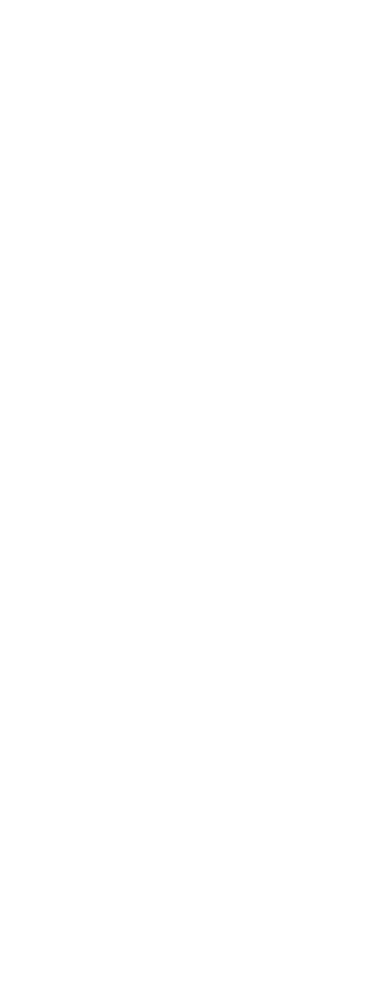
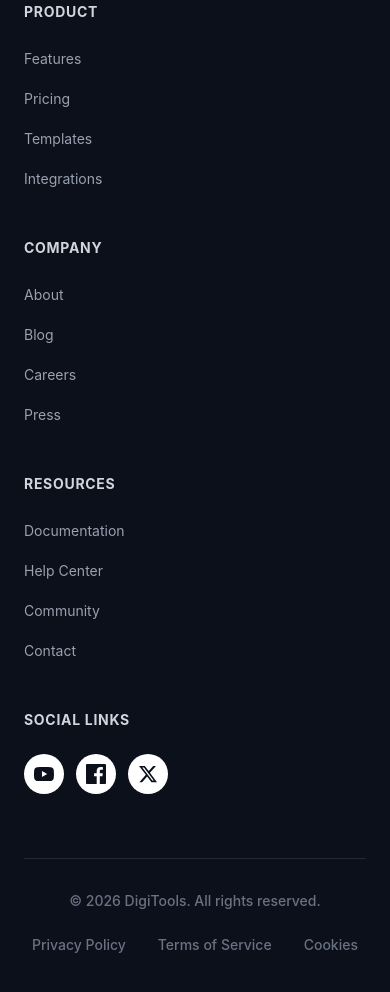
Before and after one commit to ahadunnobi/DigiTools, a React (Vite) app: page / in a window 390 px wide. Shown: the part 9880-10872 px from the top of the page. Before the commit the page ends 9616 px from the top, so only its background shows below. Built offline with nearby package versions, Linux system fonts and the light colour scheme.

Commit message:
footer added

```diff
--- a/src/App.jsx
+++ b/src/App.jsx
@@ -8,6 +8,7 @@
 import Steps from './components/Steps';
 import Pricing from './components/Pricing';
 import CTA from './components/CTA';
+import Footer from './components/Footer';
 
 function App() {
   const [cart, setCart] = useState([]);
@@ -29,6 +30,7 @@
         <Pricing />
         <CTA />
       </main>
+      <Footer />
       <ToastContainer />
     </div>
   )
--- /dev/null
+++ b/src/components/Footer.jsx
@@ -0,0 +1,92 @@
+import React from 'react';
+
+const Footer = () => {
+  const currentYear = new Date().getFullYear();
+
+  return (
+    <footer className="bg-[#0B101B] text-white pt-20 pb-10 px-6">
+      <div className="max-w-7xl mx-auto">
+        <div className="grid grid-cols-1 md:grid-cols-2 lg:grid-cols-12 gap-12 mb-16">
+          {/* Logo & Description */}
+          <div className="lg:col-span-4">
+            <a href="#" className="inline-block mb-6">
+              <span className="text-3xl font-black text-white tracking-tight">
+                DigiTools
+              </span>
+            </a>
+            <p className="text-gray-400 text-base leading-relaxed max-w-sm">
+              Premium digital tools for creators, professionals, and businesses.
+              Work smarter with our suite of powerful tools.
+            </p>
+          </div>
+
+          {/* Product Links */}
+          <div className="lg:col-span-2">
+            <h4 className="text-sm font-bold uppercase tracking-wider text-gray-300 mb-6">Product</h4>
+            <ul className="space-y-4">
+              <li><a href="#features" className="text-gray-400 hover:text-white transition-colors text-sm">Features</a></li>
+              <li><a href="#pricing" className="text-gray-400 hover:text-white transition-colors text-sm">Pricing</a></li>
+              <li><a href="#" className="text-gray-400 hover:text-white transition-colors text-sm">Templates</a></li>
+              <li><a href="#" className="text-gray-400 hover:text-white transition-colors text-sm">Integrations</a></li>
+            </ul>
+          </div>
+
+          {/* Company Links */}
+          <div className="lg:col-span-2">
+            <h4 className="text-sm font-bold uppercase tracking-wider text-gray-300 mb-6">Company</h4>
+            <ul className="space-y-4">
+              <li><a href="#" className="text-gray-400 hover:text-white transition-colors text-sm">About</a></li>
+              <li><a href="#" className="text-gray-400 hover:text-white transition-colors text-sm">Blog</a></li>
+              <li><a href="#" className="text-gray-400 hover:text-white transition-colors text-sm">Careers</a></li>
+              <li><a href="#" className="text-gray-400 hover:text-white transition-colors text-sm">Press</a></li>
+            </ul>
+          </div>
+
+          {/* Resources Links */}
+          <div className="lg:col-span-2">
+            <h4 className="text-sm font-bold uppercase tracking-wider text-gray-300 mb-6">Resources</h4>
+            <ul className="space-y-4">
+              <li><a href="#" className="text-gray-400 hover:text-white transition-colors text-sm">Documentation</a></li>
+              <li><a href="#" className="text-gray-400 hover:text-white transition-colors text-sm">Help Center</a></li>
+              <li><a href="#" className="text-gray-400 hover:text-white transition-colors text-sm">Community</a></li>
+              <li><a href="#" className="text-gray-400 hover:text-white transition-colors text-sm">Contact</a></li>
+            </ul>
+          </div>
+
+          {/* Social Links */}
+          <div className="lg:col-span-2">
+            <h4 className="text-sm font-bold uppercase tracking-wider text-gray-300 mb-6">Social Links</h4>
+            <div className="flex items-center gap-3">
+              <a href="#" className="h-10 w-10 bg-white rounded-full flex items-center justify-center text-[#0B101B] hover:bg-violet-400 hover:text-white transition-all transform hover:-translate-y-1">
+                <svg className="h-5 w-5" fill="currentColor" viewBox="0 0 24 24"><path d="M23.498 6.186a3.016 3.016 0 0 0-2.122-2.136C19.505 3.545 12 3.545 12 3.545s-7.505 0-9.377.505A3.017 3.017 0 0 0 .502 6.186C0 8.07 0 12 0 12s0 3.93.502 5.814a3.016 3.016 0 0 0 2.122 2.136c1.871.505 9.376.505 9.376.505s7.505 0 9.377-.505a3.015 3.015 0 0 0 2.122-2.136C24 15.93 24 12 24 12s0-3.93-.502-5.814zM9.545 15.568V8.432L15.818 12l-6.273 3.568z"/></svg>
+              </a>
+              <a href="#" className="h-10 w-10 bg-white rounded-full flex items-center justify-center text-[#0B101B] hover:bg-violet-400 hover:text-white transition-all transform hover:-translate-y-1">
+                <svg className="h-5 w-5" fill="currentColor" viewBox="0 0 24 24"><path d="M22.675 0h-21.35C.597 0 0 .597 0 1.326v21.348C0 23.403.597 24 1.325 24H12.82v-9.294H9.692v-3.622h3.128V8.413c0-3.1 1.893-4.788 4.659-4.788 1.325 0 2.463.099 2.795.143v3.24l-1.918.001c-1.504 0-1.795.715-1.795 1.763v2.313h3.587l-.467 3.622h-3.12V24h6.116c.73 0 1.325-.597 1.325-1.326V1.326C24 .597 23.403 0 22.675 0z"/></svg>
+              </a>
+              <a href="#" className="h-10 w-10 bg-white rounded-full flex items-center justify-center text-[#0B101B] hover:bg-violet-400 hover:text-white transition-all transform hover:-translate-y-1">
+                <svg className="h-5 w-5" fill="currentColor" viewBox="0 0 24 24"><path d="M18.244 2.25h3.308l-7.227 8.26 8.502 11.24H16.17l-5.214-6.817L4.99 21.75H1.68l7.73-8.835L1.254 2.25H8.134l4.713 6.231 5.397-6.231zm-1.161 17.52h1.833L7.084 4.126H5.117L17.083 19.77z"/></svg>
+              </a>
+            </div>
+          </div>
+        </div>
+
+        {/* Divider */}
+        <div className="h-px bg-white/10 w-full mb-8" />
+
+        {/* Bottom Bar */}
+        <div className="flex flex-col md:flex-row items-center justify-between gap-6">
+          <p className="text-gray-500 text-sm font-medium">
+            © {currentYear} DigiTools. All rights reserved.
+          </p>
+          <div className="flex items-center gap-8">
+            <a href="#" className="text-gray-500 hover:text-white transition-colors text-sm font-medium">Privacy Policy</a>
+            <a href="#" className="text-gray-500 hover:text-white transition-colors text-sm font-medium">Terms of Service</a>
+            <a href="#" className="text-gray-500 hover:text-white transition-colors text-sm font-medium">Cookies</a>
+          </div>
+        </div>
+      </div>
+    </footer>
+  );
+};
+
+export default Footer;
--- a/src/components/Hero.jsx
+++ b/src/components/Hero.jsx
@@ -9,8 +9,8 @@
         {/* Badge */}
         <div className="inline-flex items-center gap-2 px-4 py-2 bg-[#EBE7FE] text-[#6938EF] rounded-full text-sm font-semibold tracking-wide">
           <svg className="w-4 h-4" viewBox="0 0 24 24" fill="none" xmlns="http://www.w3.org/2000/svg">
-            <circle cx="12" cy="12" r="6" fill="currentColor"/>
-            <circle cx="12" cy="12" r="10" stroke="currentColor" strokeWidth="2" strokeOpacity="0.3"/>
+            <circle cx="12" cy="12" r="6" fill="currentColor" />
+            <circle cx="12" cy="12" r="10" stroke="currentColor" strokeWidth="2" strokeOpacity="0.3" />
           </svg>
           New AI-Powered Tools Available
         </div>
@@ -30,13 +30,15 @@
 
         {/* Actions */}
         <div className="flex flex-wrap items-center gap-4 pt-2">
-          <button className="px-8 py-3.5 bg-[#7F56D9] text-white font-semibold rounded-full hover:bg-violet-700 hover:shadow-lg hover:shadow-violet-200 transition-all text-base group">
+          <button
+            onClick={() => document.getElementById('products')?.scrollIntoView({ behavior: 'smooth' })}
+            className="px-8 py-3.5 bg-[#7F56D9] text-white font-semibold rounded-full hover:bg-violet-700 hover:shadow-lg hover:shadow-violet-200 transition-all text-base group">
             Explore Products
             <span className="ml-2 group-hover:translate-x-1 transition-transform inline-block">→</span>
           </button>
           <button className="px-8 py-3.5 bg-white text-[#7F56D9] font-semibold rounded-full border border-[#D6BBFB] hover:border-violet-600 hover:bg-violet-50 transition-all flex items-center gap-2 text-base shadow-sm">
             <svg className="w-4 h-4" viewBox="0 0 24 24" fill="none" xmlns="http://www.w3.org/2000/svg">
-              <path d="M5 3L19 12L5 21V3Z" stroke="currentColor" strokeWidth="2" strokeLinecap="round" strokeLinejoin="round"/>
+              <path d="M5 3L19 12L5 21V3Z" stroke="currentColor" strokeWidth="2" strokeLinecap="round" strokeLinejoin="round" />
             </svg>
             Watch Demo
           </button>
```
